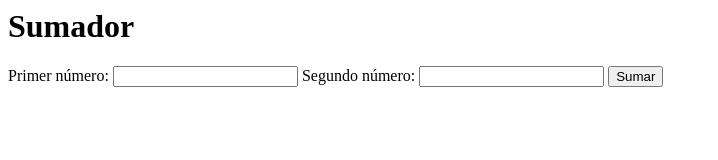
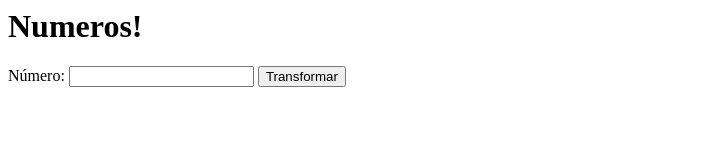
Before and after one commit to FranAliss/Examen_final, a website built with Parcel: page index.html in a window 1280 px wide. Shown: the whole page, without its empty margins (0-718 px from the left). Built offline with nearby package versions, Linux system fonts and the light colour scheme.

Commit message:
<Tercer ciclo TDD> <Caso 2>

```diff
--- a/index.html
+++ b/index.html
@@ -1,12 +1,10 @@
 <html>
   <body>
-    <h1>Sumador</h1>
-    <form id="sumar-form">
-      <label for="primer-numero">Primer número:</label>
-      <input type="number" id="primer-numero" />
-      <label for="segundo-numero">Segundo número:</label>
-      <input type="number" id="segundo-numero" />
-      <input type="submit" value="Sumar" />
+    <h1>Numeros!</h1>
+    <form id="numeros-form">
+      <label for="numero">Número:</label>
+      <input type="number" id="numero" />
+      <input type="submit" value="Transformar" />
     </form>
     <div id="resultado-div"></div>
 
--- a/package.json
+++ b/package.json
@@ -7,7 +7,7 @@
     "start": "parcel index.html",
     "build": "parcel build index.html --public-url ./",
     "test": "jest --watch",
-    "test-once": "jest --verbose --coverage"
+    "test-once": "jest --verbose --coverage --env='jsdom'"
   },
   "author": "Israel Antezana R.",
   "license": "ISC",
--- a/src/transform.js
+++ b/src/transform.js
@@ -4,6 +4,10 @@ function transform(num) {
   {
     res = "uno";
   }
+  if(num==2)
+  {
+    res = "dos";
+  }
   return res;
 }
 
```
Also changed, not shown: src/UItest.test.js (added, +17 -0 lines), src/transformador.test.js (+4 -0 lines).
